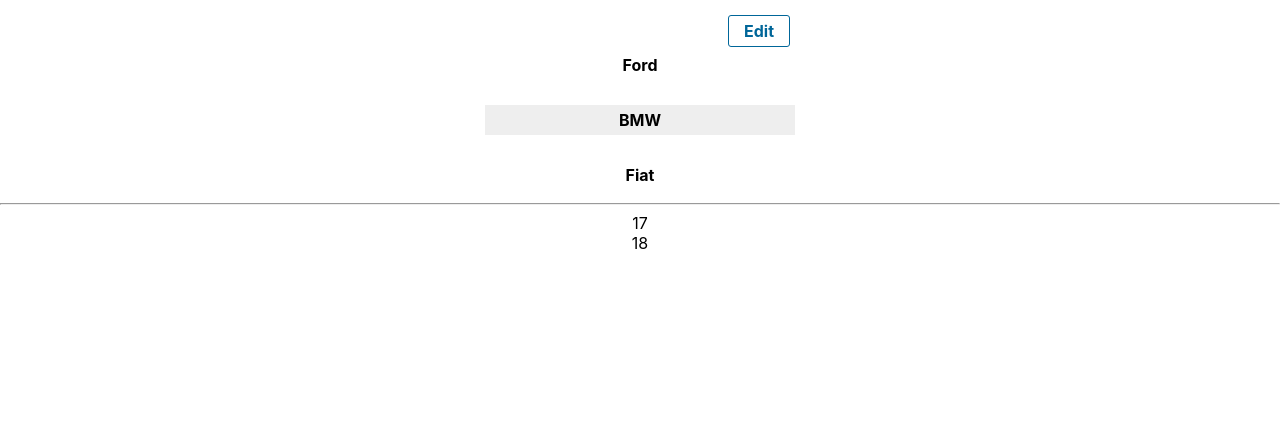
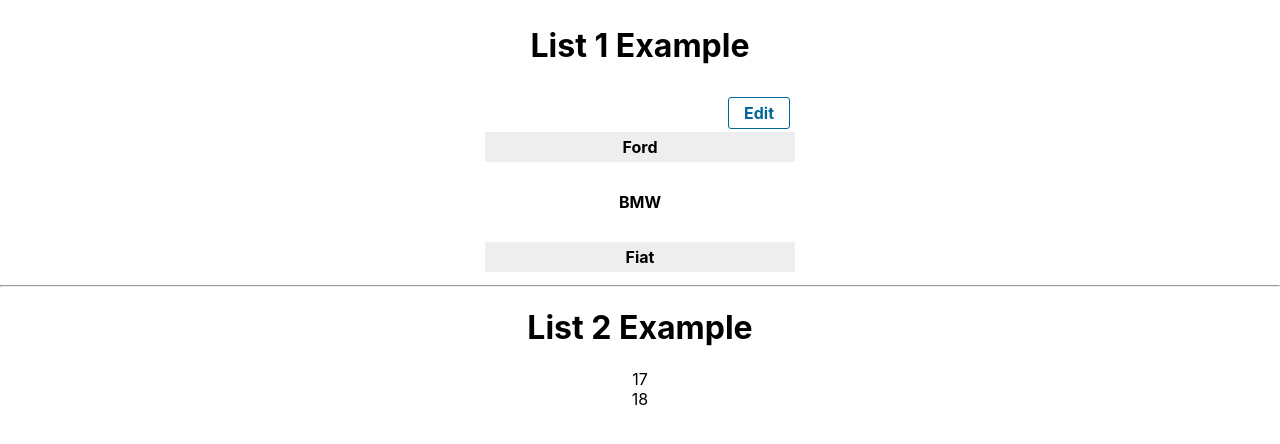
Before and after one commit to SaniaLs4Life/React-HOC, a React (Create React App) app: page / in a window 1280 px wide. Shown: the top 444 px of the page. Built offline with nearby package versions, Linux system fonts and the light colour scheme.

Commit message:
Css changes

```diff
--- a/src/components/CustomComponents.js
+++ b/src/components/CustomComponents.js
@@ -35,7 +35,7 @@
 width: 50px;
 text-align:center;
 padding: 5px;
-border-radius: 3px
+border-radius: 3px;
 cursor: pointer;
 float: right;
 &:hover {
@@ -55,6 +55,7 @@
   text-align: center;
   margin: auto;
   cursor: pointer;
+  margin-top: 25px;
   font-weight: bold;
   &:nth-child(odd) {
     background-color: #eee;
--- a/src/components/List.js
+++ b/src/components/List.js
@@ -39,6 +39,7 @@
     });
     return (
       <Wrapper>
+        <h1>List 1 Example</h1>
         <CustomHeader onClick={this.props.toggleMode}>
           {this.props.isEdit ? (
             <CustomButton>Save</CustomButton>
@@ -50,7 +51,7 @@
           this.props.list.map((item, i) => {
             return (
               <>
-                <CustomList key={i} style={{ marginTop: "25px" }}>
+                <CustomList key={i}>
                   {this.props.isEdit ? (
                     <DeleteButton onClick={() => this.props.handleDelete(i)}>
                       X
--- a/src/components/List2.js
+++ b/src/components/List2.js
@@ -9,6 +9,7 @@
   render() {
     return (
       <div style={{ textAlign: "center" }}>
+        <h1>List 2 Example</h1>
         {this.props.list.map((item, i) => {
           return (
             <div key={i} onClick={() => this.props.handleDelete(i)}>
```
